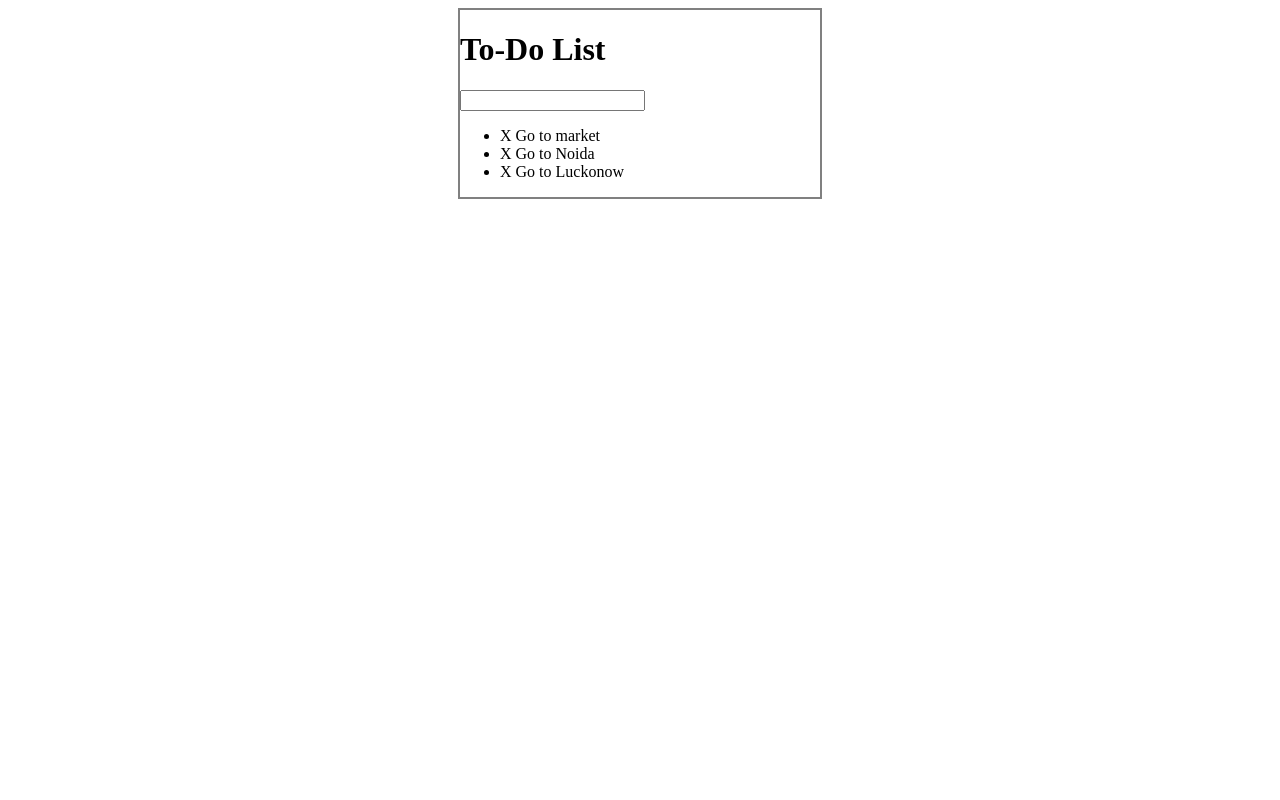
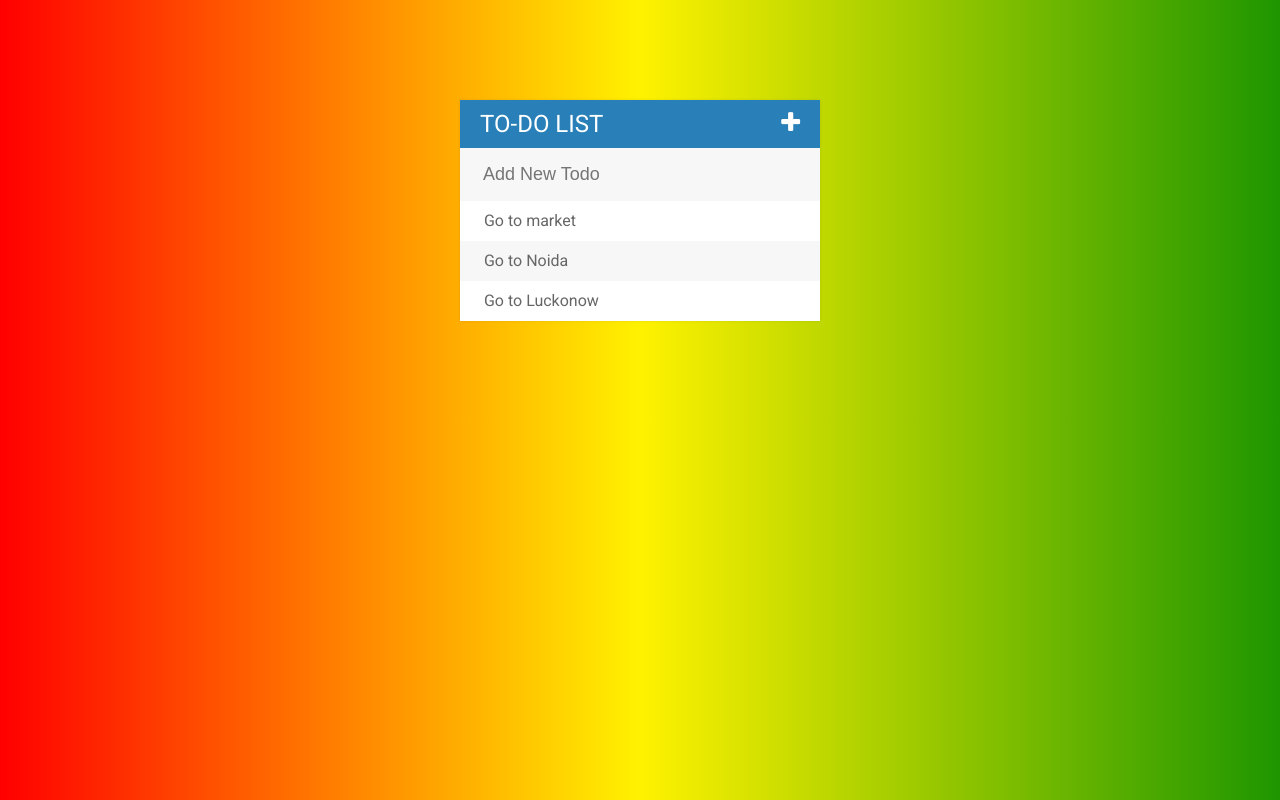
Before and after one commit to AMARTYA149/My-Todo, a plain HTML site: page index.html in a window 1280 px wide. Drawn offline with nearby package versions, Linux system fonts and the light colour scheme.

Commit message:
styling pt2

```diff
--- a/assets/css/todos.css
+++ b/assets/css/todos.css
@@ -1,7 +1,84 @@
+h1{
+    background: #2980b9;
+    color: white;
+    text-transform: uppercase;
+    font-size: 24px;
+    font-weight: normal;
+    margin: 0;
+    padding: 10px 20px;
+}
+
+ul{
+    list-style: none;
+    margin: 0;
+    padding: 0;
+}
+
+body{
+    font-family: Roboto;
+}
+
+.fa-plus{
+    float: right;
+}
+
+span{
+    background: #e74c3c;
+    height: 40px;
+    margin-right: 20px;
+    text-align: center;
+    color: white;
+    width: 0;
+    display: inline-block;
+    transition: 0.2s linear;
+    opacity: 0;
+}
+
+li:hover span{
+    width: 40px;
+    opacity: 1.0;
+}
+
+body
+{
+background: #1E9600;  /* fallback for old browsers */
+background: -webkit-linear-gradient(to right, #FF0000, #FFF200, #1E9600);  /* Chrome 10-25, Safari 5.1-6 */
+background: linear-gradient(to right, #FF0000, #FFF200, #1E9600); /* W3C, IE 10+/ Edge, Firefox 16+, Chrome 26+, Opera 12+, Safari 7+ */
+
+}
+
+li{
+    color: #666;
+    background: #fff;
+    height: 40px;
+    line-height: 40px;
+}
+
+input{
+    font-size: 18px;
+    color: #298029;
+    background-color: #f7f7f7;
+    width: 100%;
+    padding: 13px 13px 13px 20px;
+    box-sizing: border-box;
+    border: 3px solid rgba(0,0,0, 0);
+}
+
+input:focus{
+    background: #fff;
+    border: 3px solid #2980b9;
+    outline: none;
+}
+
+li:nth-child(2n){
+    background: #f7f7f7;
+}
+
 #container {
-    border: 2px solid gray;
-    margin: 0 auto;
+    box-shadow:  0 0 3px rgba(0,0,0, 0.1);
+    margin: 100px auto;
     width: 360px;
+    background: #f7f7f7;
 }
 
 .completed{
--- a/assets/js/todos.js
+++ b/assets/js/todos.js
@@ -17,6 +17,6 @@ $("input[type = 'text']").keypress(function(event){
     {
         var todoText = $(this).val();
         $(this).val("");
-        $("ul").append("<li><span>X</span> " + todoText + "</li>");
+        $("ul").append("<li><span><i class='fa fa-trash'></i></span> " + todoText + "</li>");
     }
 })
--- a/index.html
+++ b/index.html
@@ -5,6 +5,8 @@
     <meta name="viewport" content="width=device-width, initial-scale=1.0">
     <meta http-equiv="X-UA-Compatible" content="ie=edge">
     <title>Document</title>
+    <link rel="stylesheet" type="text/css" href="https://cdnjs.cloudflare.com/ajax/libs/font-awesome/4.7.0/css/font-awesome.css">
+    <link href="https://fonts.googleapis.com/css?family=Roboto:400,500,700" rel="stylesheet">
     <link rel="stylesheet" href="assets/css/todos.css">
     <script src="https://code.jquery.com/jquery-2.2.4.min.js" integrity="sha256-BbhdlvQf/xTY9gja0Dq3HiwQF8LaCRTXxZKRutelT44="
 			  crossorigin="anonymous">
@@ -12,12 +14,12 @@
 </head>
 <body>
     <div id="container">
-        <h1>To-Do List</h1>
-        <input type="text">
+        <h1>To-Do List<i class="fa fa-plus"></i></h1>
+        <input type="text" placeholder="Add New Todo">
         <ul>
-            <li><span>X</span> Go to market</li>
-            <li><span>X</span> Go to Noida</li>
-            <li><span>X</span> Go to Luckonow</li>
+            <li><span><i class="fa fa-trash"></i></span> Go to market</li>
+            <li><span><i class="fa fa-trash"></i></span> Go to Noida</li>
+            <li><span><i class="fa fa-trash"></i></span> Go to Luckonow</li>
         </ul>
     </div>
 
```
